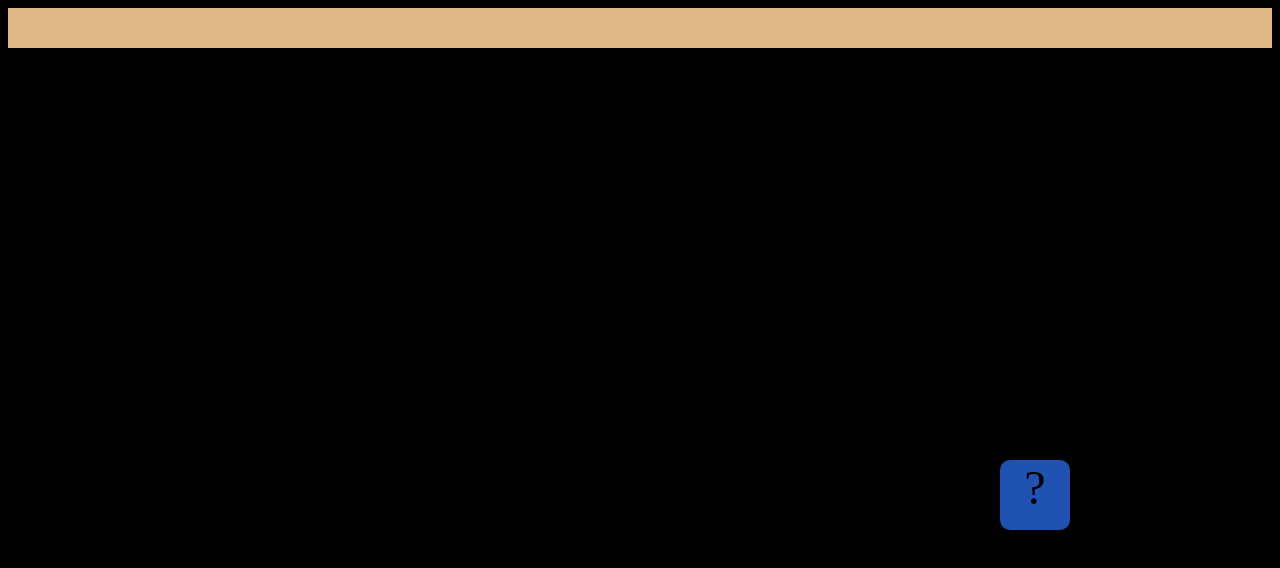
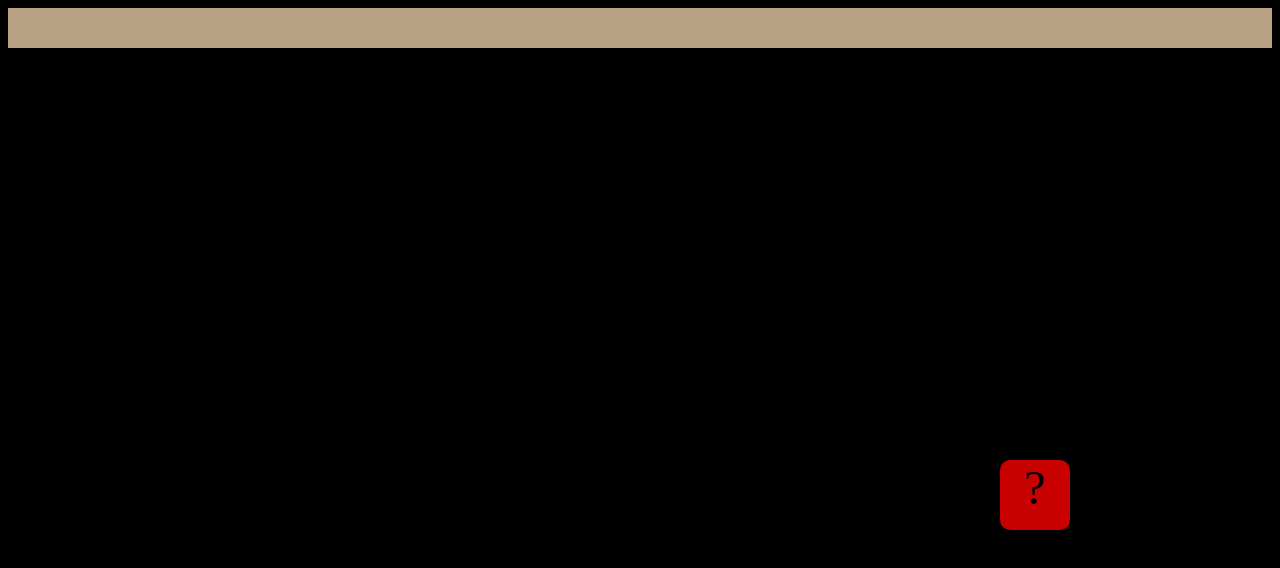
Before and after one commit to LaneL1215/LaneL1215.github.io, a plain HTML site: page projects/bouncing-box/index.html in a window 1280 px wide. Drawn offline with Linux system fonts and the light colour scheme.

Commit message:
add bouncing box

```diff
--- a/projects/bouncing-box/index.html
+++ b/projects/bouncing-box/index.html
@@ -8,7 +8,7 @@
 		.box {
 			width: 70px;
 			height: 70px;
-			background-color: rgb(31, 82, 177);
+			background-color: rgb(200, 0, 0);
 			font-size: 300%;
 			text-align: center;
 			display: block;
@@ -19,7 +19,7 @@
 		}
         body{
             background-color: black;
-            border: 20px, solid, burlywood;
+            border: 20px, solid, rgb(185, 162, 131);
         }
 	</style>
 	<!-- 	<script src="//cdnjs.cloudflare.com/ajax/libs/jquery/2.1.1/jquery.min.js"></script> -->
@@ -43,7 +43,7 @@
 			var boardWidth = board.width();	// the maximum X-Coordinate of the screen
 
 			// Every 50 milliseconds, call the update Function (see below)
-			setInterval(update, 50);
+			var interval = setInterval(update, 50);
 
 			// Every time the box is clicked, call the handleBoxClick Function (see below)
 			box.on('click', handleBoxClick);
@@ -56,7 +56,7 @@
 
 			// changes the text displayed on the Box
 			function changeBoxText(newText) {
-				box.text(newText);
+                box.text(newText);
 			}
 
 			//////////////////////////////////////////////////////////////////
@@ -75,9 +75,6 @@
 
             var positionX = 0;
             var positionY = 0;
-
-            box.css("background-color", colorStr)
-            var colorStr = "rgb (50, 25, 250)"
 
 			/*
 			This Function will be called 20 times/second. Each time it is called,
@@ -106,11 +103,12 @@
 			This Function will be called each time the box is clicked. Each time it is called,
 			it should increase the points total, increase the speed, and move the box to
 			the left side of the screen.
-			*/
+            */
+
 			function handleBoxClick() {
                 positionX = randNumX(boardWidth);
                 positionY = randNumY(boardHeight);
-                points = points + 1
+                points = points + 1;
                 changeBoxText(points);
                 if (speedX > 0){
                     speedX = speedX + 3
@@ -122,7 +120,10 @@
                 }else{
                     speedY = speedY - 3
                 }
+                var score = points;
             }
+            // Function to create a dynamic change in the board width and height
+
             function randNumX(max){
                 return Math.random() * (max-80);
             }
```
